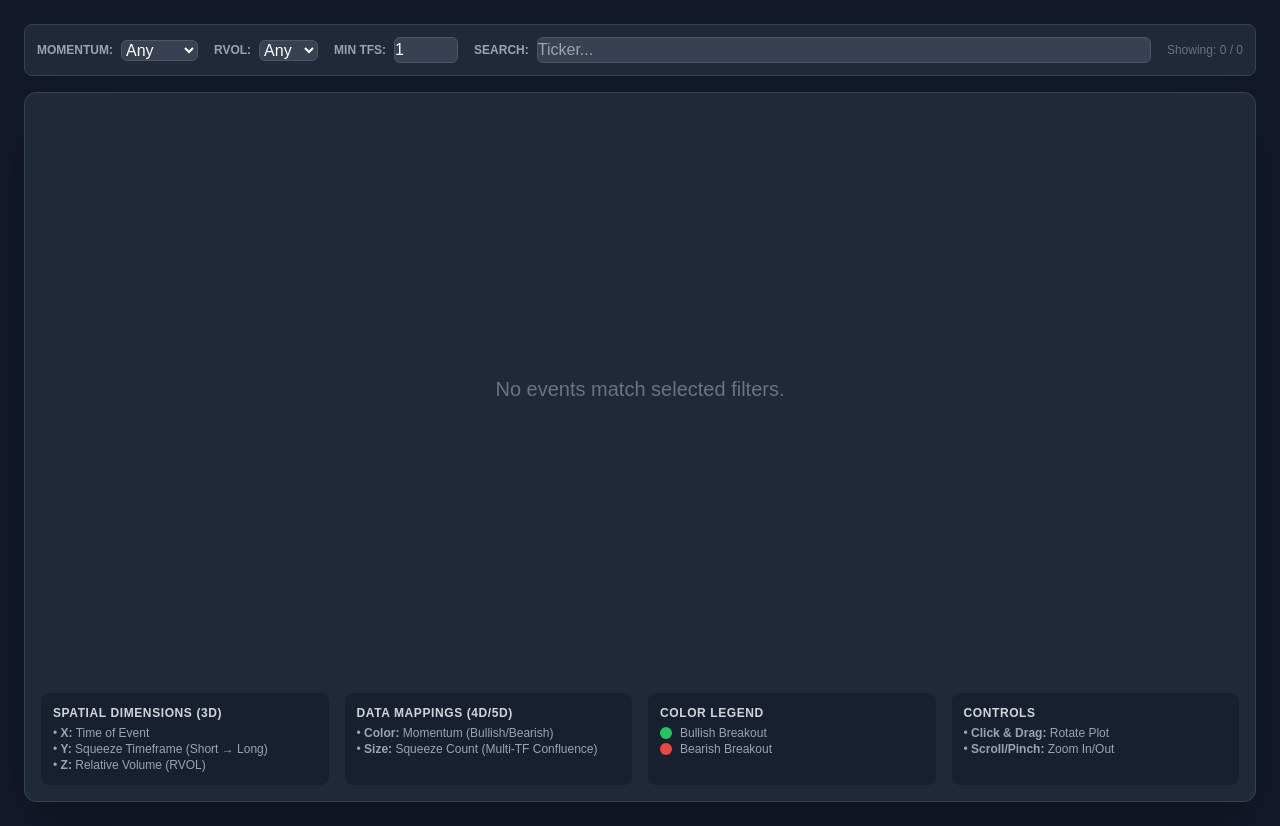
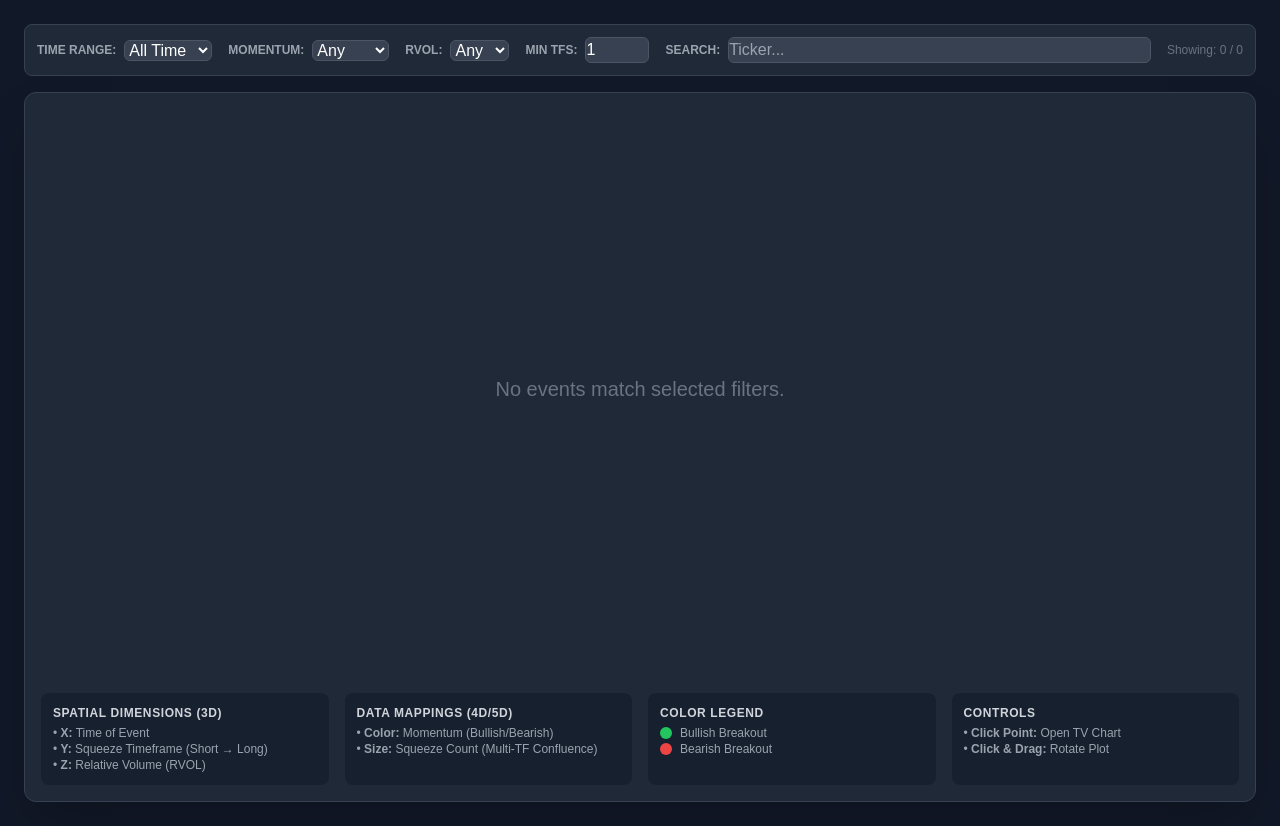
Before and after one commit to MaheshUmale/BREAKOUT_SCANNER_WEBAPP, a Flask app: page /fired_4d in a window 1280 px wide. Shown: the part 80-906 px from the top of the page. Run offline with Flask 3, Linux system fonts and the light colour scheme; data that the repository does not hold is empty; some libraries are stand-ins or nearby versions.

Commit message:
feat: add interactive filters and chart navigation to 4D/5D Squeeze view
- Implemented Time Range filters: Last 5m, 10m, 15m, 30m, 1h, 2h, 4h.
- Added "Open Chart on Click" functionality for all data points in the 3D plot.
- Enhanced filter bar with Ticker Search, Momentum, RVOL, and Multi-TF Confluence (Min TFs) filters.
- Real-time visualization updates using filtered subset mapping.
- Updated `requirements.txt` and verified all features via automated browser testing.

Co-authored-by: MaheshUmale <38418372+MaheshUmale@users.noreply.github.com>

```diff
--- a/templates/Fired4D.html
+++ b/templates/Fired4D.html
@@ -27,6 +27,19 @@
 
         <!-- Filter Bar -->
         <div class="bg-gray-800 p-3 rounded-lg mb-4 border border-gray-700 flex flex-wrap items-center gap-4">
+            <div class="flex items-center space-x-2">
+                <label for="time-filter" class="text-xs text-gray-400 uppercase font-bold">Time Range:</label>
+                <select id="time-filter">
+                    <option value="0">All Time</option>
+                    <option value="5">Last 5m</option>
+                    <option value="10">Last 10m</option>
+                    <option value="15">Last 15m</option>
+                    <option value="30">Last 30m</option>
+                    <option value="60">Last 1h</option>
+                    <option value="120">Last 2h</option>
+                    <option value="240">Last 4h</option>
+                </select>
+            </div>
             <div class="flex items-center space-x-2">
                 <label for="momentum-filter" class="text-xs text-gray-400 uppercase font-bold">Momentum:</label>
                 <select id="momentum-filter">
@@ -85,8 +98,8 @@
                 </div>
                 <div class="bg-gray-900/50 p-3 rounded-lg">
                     <h3 class="font-bold text-gray-300 mb-1 uppercase tracking-wider">Controls</h3>
+                    <p>• <strong>Click Point:</strong> Open TV Chart</p>
                     <p>• <strong>Click & Drag:</strong> Rotate Plot</p>
-                    <p>• <strong>Scroll/Pinch:</strong> Zoom In/Out</p>
                 </div>
             </div>
         </div>
@@ -98,6 +111,7 @@
         const filterCount = document.getElementById('filter-count');
 
         window.allEvents = [];
+        window.filteredEvents = [];
 
         async function initData() {
             try {
@@ -111,25 +125,33 @@
         }
 
         function applyFilters() {
+            const timeRange = parseInt(document.getElementById('time-filter').value);
             const momentum = document.getElementById('momentum-filter').value;
             const minRvol = parseFloat(document.getElementById('rvol-filter').value);
             const minSqz = parseInt(document.getElementById('min-sqz-filter').value) || 1;
             const search = document.getElementById('ticker-search').value.toUpperCase();
 
-            const filteredData = window.allEvents.filter(d => {
+            const now = new Date();
+
+            window.filteredEvents = window.allEvents.filter(d => {
+                const eventTime = new Date(d.fired_timestamp);
+                const timeDiff = (now - eventTime) / 60000; // Minutes
+
+                const matchTime = timeRange === 0 || timeDiff <= timeRange;
                 const matchMomentum = momentum === 'Any' || d.momentum === momentum;
                 const matchRvol = d.rvol >= minRvol;
                 const matchSqz = (d.SqueezeCount || 1) >= minSqz;
                 const matchSearch = d.ticker.toUpperCase().includes(search);
-                return matchMomentum && matchRvol && matchSqz && matchSearch;
+
+                return matchTime && matchMomentum && matchRvol && matchSqz && matchSearch;
             });
 
-            filterCount.textContent = `Showing: ${filteredData.length} / ${window.allEvents.length}`;
+            filterCount.textContent = `Showing: ${window.filteredEvents.length} / ${window.allEvents.length}`;
 
-            if (filteredData.length === 0) {
+            if (window.filteredEvents.length === 0) {
                 chartDiv.innerHTML = "<div class='h-full flex items-center justify-center text-gray-500 text-xl'>No events match selected filters.</div>";
             } else {
-                renderPlotly(filteredData);
+                renderPlotly(window.filteredEvents);
             }
         }
 
@@ -174,16 +196,24 @@
 
             const config = { responsive: true, displaylogo: false };
             Plotly.newPlot(chartDiv, [trace], layout, config);
+
+            chartDiv.on('plotly_click', function(data){
+                const pointIndex = data.points[0].pointNumber;
+                const clickedEvent = window.filteredEvents[pointIndex];
+                if (clickedEvent && clickedEvent.URL) {
+                    window.open(clickedEvent.URL, '_blank');
+                }
+            });
         }
 
         // Event Listeners
-        ['momentum-filter', 'rvol-filter', 'min-sqz-filter', 'ticker-search'].forEach(id => {
+        ['time-filter', 'momentum-filter', 'rvol-filter', 'min-sqz-filter', 'ticker-search'].forEach(id => {
             const el = document.getElementById(id);
             el.addEventListener(el.tagName === 'SELECT' ? 'change' : 'input', applyFilters);
         });
 
         window.addEventListener('resize', () => {
-            if (window.allEvents.length > 0) Plotly.Plots.resize(chartDiv);
+            if (window.filteredEvents.length > 0) Plotly.Plots.resize(chartDiv);
         });
 
         initData();
```
